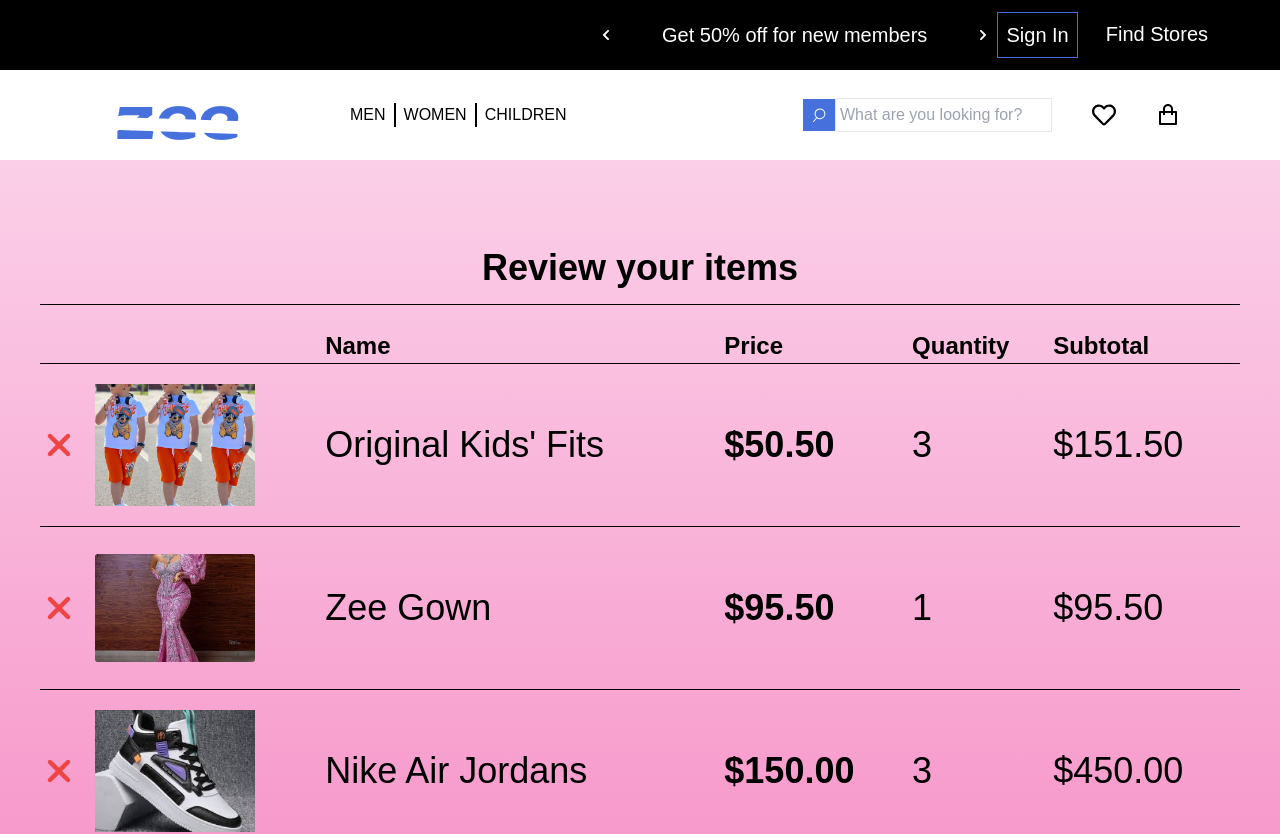
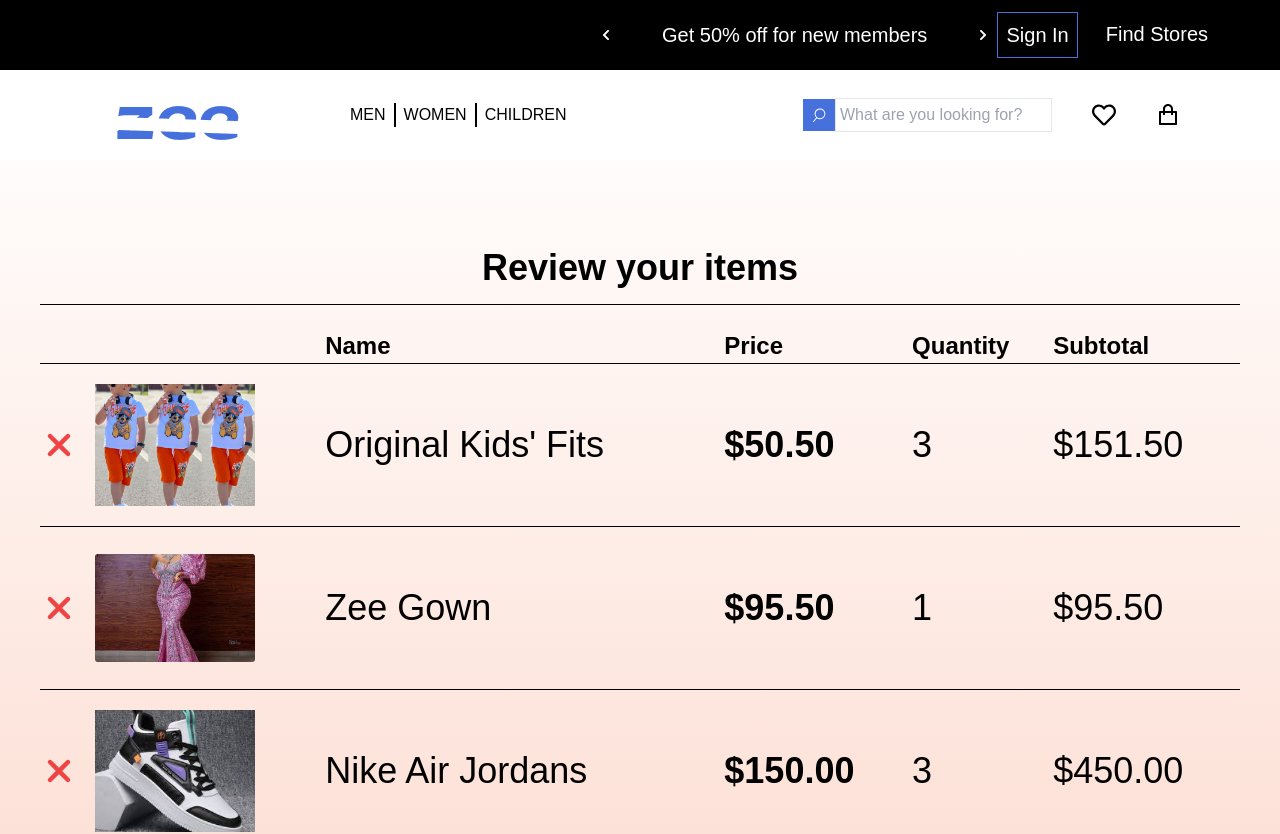
Before and after one commit to okikijesutech/HngProject2, a React (Vite) app: page /checkout in a window 1280 px wide. Shown: the top 834 px of the page. Built offline with nearby package versions, Linux system fonts and the light colour scheme; a web font is replaced by a local one.

Commit message:
Background color fix

```diff
--- a/src/container/Listings.jsx
+++ b/src/container/Listings.jsx
@@ -8,7 +8,7 @@
   const items = itemData;
 
   return (
-    <div className='flex flex-col items-center bg-gradient-to-b from-pink-200 to-pink-400 pt-4 pb-40 md:px-8 lg:px-24 py-12 md:py-16'>
+    <div className='flex flex-col items-center bg-gradient-to-b from-[#FFFCFB] to-[#FBCDBD] pt-4 pb-40 md:px-8 lg:px-24 py-12 md:py-16'>
       <div className='grid grid-cols-2 md:grid-cols-3 gap-x-[16px] gap-y-[92px] md:gap-x-[107px] lg:gap-x-[214px] md:gap-y-[149px]'>
         {items.map((item) => (
           <ItemCard key={item.id} item={item} imageMap={imageMap} />
--- a/src/pages/Cart.jsx
+++ b/src/pages/Cart.jsx
@@ -63,7 +63,7 @@
 
 const Cart = () => {
   return (
-    <div className='bg-gradient-to-b from-pink-200 to-pink-400 px-4 pt-16'>
+    <div className='bg-gradient-to-b from-[#FFFCFB] to-[#FBCDBD] px-4 pt-16'>
       <CartHeader itemCount={cartItems.length} />
       <div className='flex justify-center items-center gap-8 md:pb-12'>
         <ProductList items={items} />
--- a/src/pages/CheckOut.jsx
+++ b/src/pages/CheckOut.jsx
@@ -4,7 +4,7 @@
 
 const CheckOut = () => {
   return (
-    <div className='bg-gradient-to-b from-pink-200 to-pink-400 px-4 pt-6 lg:pt-16'>
+    <div className='bg-gradient-to-b from-[#FFFCFB] to-[#FBCDBD] px-4 pt-6 lg:pt-16'>
       <CheckoutListing />
       <div className='flex flex-col-reverse md:flex-col-reverse lg:flex-row lg:gap-[225px] mt-14 md:mt-36 lg:mt-24 px-[14px] md:px-[33px]'>
         <div className='flex flex-col md:flex-row lg:flex-col mt-16 lg:mt-0 text-base font-bold'>
```
